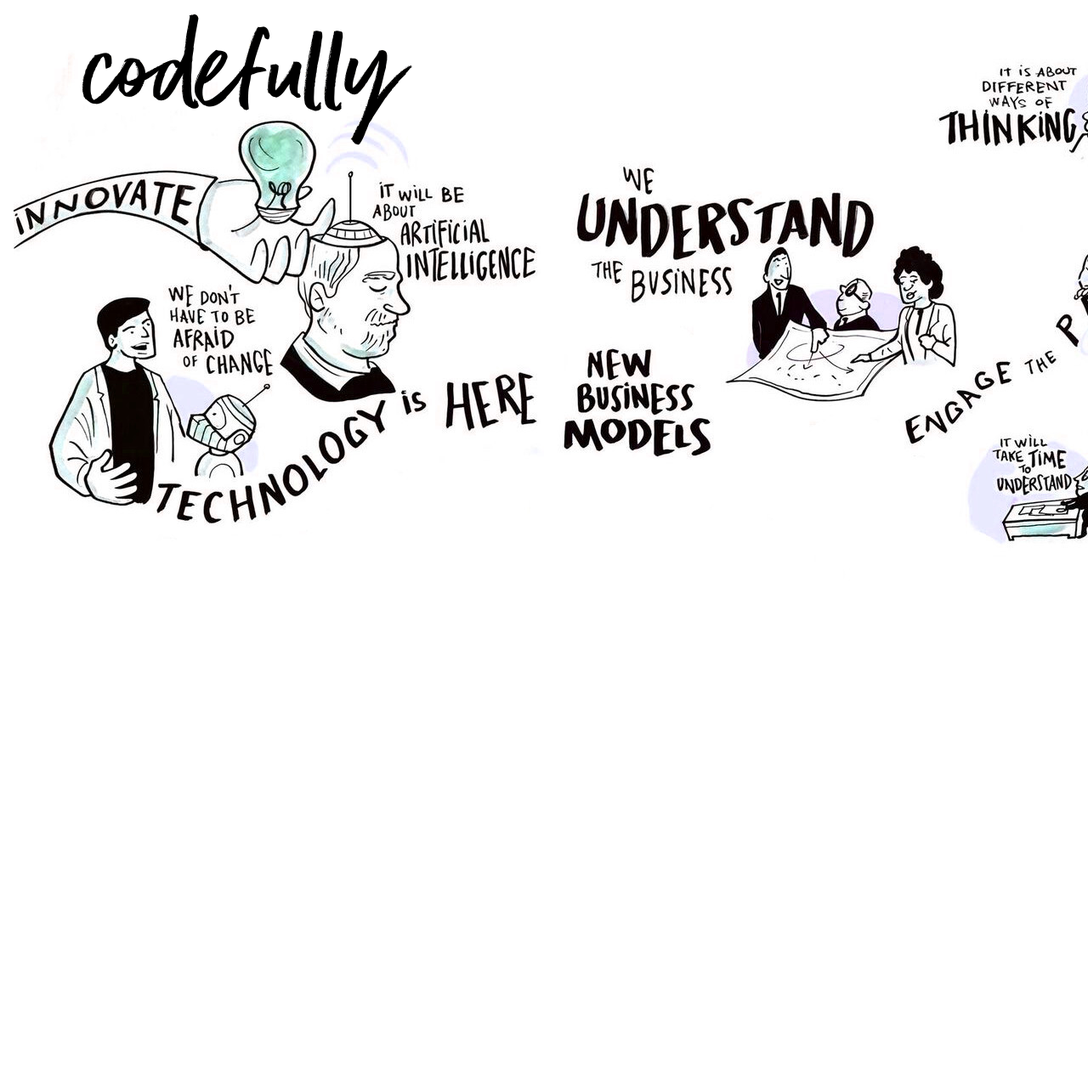
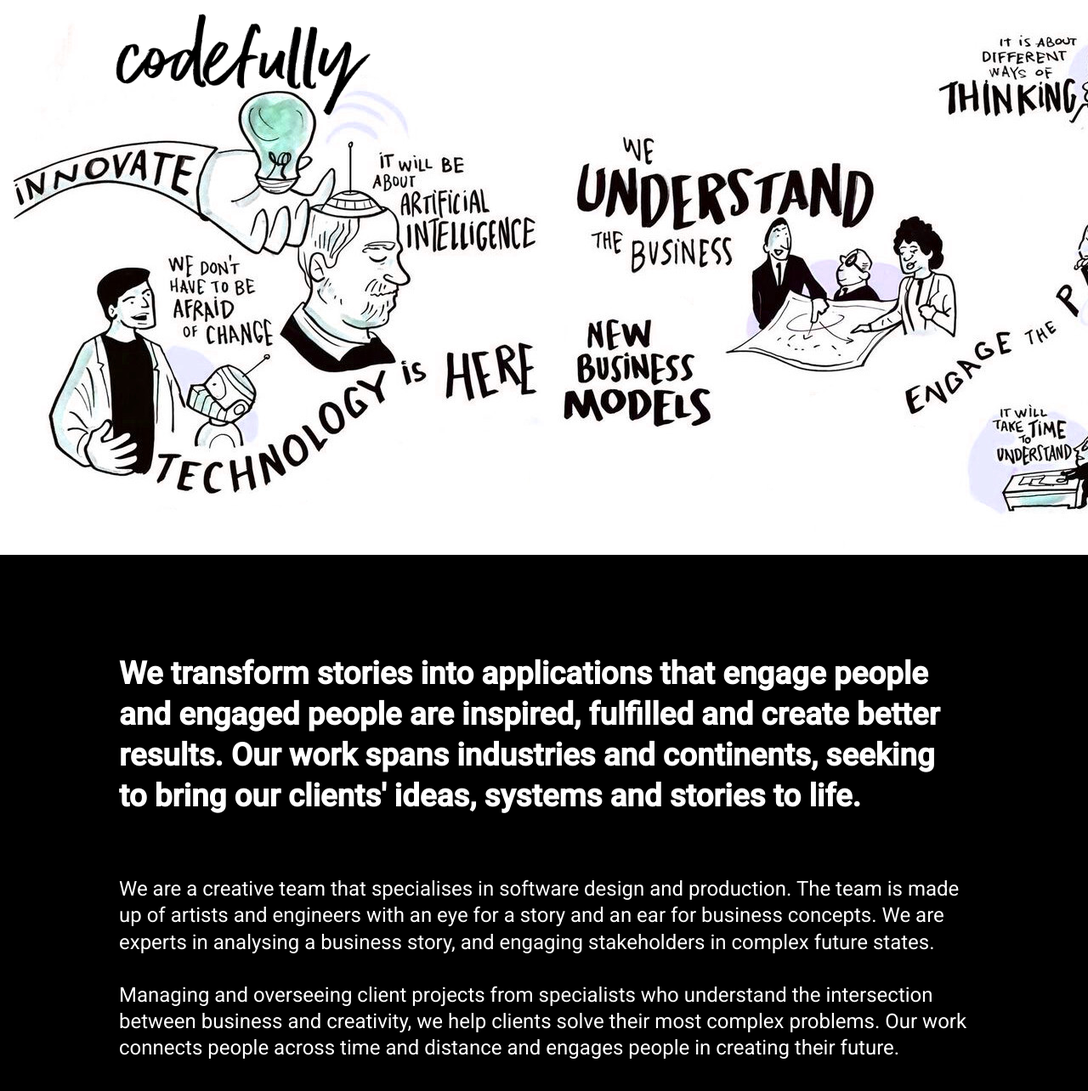
Before and after one commit to Codefully/codefully.io.gatsby, a Gatsby site: page / in a window 1280 px wide. Shown: the top 1284 px of the page at 85% size. Before the commit the page ends 800 px from the top, so only its background shows below. Built offline with nearby package versions, Linux system fonts and the light colour scheme; Gatsby itself is replaced by a stand-in of ours.

Commit message:
add copy

```diff
--- a/src/components/layout.css
+++ b/src/components/layout.css
@@ -2,8 +2,11 @@
 
 html {
 }
+
 body {
   background-color: white !important;
+  font-family: Roboto, 'Franklin Gothic Medium', 'Arial Narrow', Arial,
+    sans-serif;
 }
 
 footer {
--- a/src/components/layout.js
+++ b/src/components/layout.js
@@ -21,20 +21,12 @@
       <>
         {/* <Header siteTitle={data.site.siteMetadata.title} /> */}
         <CssBaseline />
-        <div
-          style={{
-            margin: `0 auto`,
-            maxWidth: 1600,
-            padding: `1rem`,
-          }}
-        >
         {children}
         <footer>
           © {new Date().getFullYear()}, Built with
           {` `}
           <a href="https://www.gatsbyjs.org">Gatsby</a>
         </footer>
-        </div>
       </>
     )}
   />
--- a/src/pages/index.js
+++ b/src/pages/index.js
@@ -10,12 +10,57 @@
 const IndexPage = () => (
   <Layout>
     <SEO title="Home" keywords={[`gatsby`, `application`, `react`]} />
-    <img alt="codefully.io" src={Logo} style={{ marginLeft: 80 }} />
-    <img
-      alt="banner"
-      src={Banner}
-      style={{ marginTop: -170, zIndex: -1, position: 'relative' }}
-    />
+    <div
+      style={{
+        margin: `0 auto`,
+        maxWidth: 1600,
+        padding: `1rem 1rem 0`,
+      }}
+    >
+      <img
+        alt="codefully.io"
+        src={Logo}
+        style={{ marginLeft: 120, maxWidth: 300 }}
+      />
+      <img
+        alt="banner"
+        src={Banner}
+        style={{ marginTop: -170, zIndex: -1, position: 'relative' }}
+      />
+    </div>
+    <div style={{ backgroundColor: '#000', color: '#FFF', padding: '5rem 0' }}>
+      <div style={{ maxWidth: 1000, margin: '0 auto' }}>
+        <p
+          style={{
+            fontSize: '2.3em',
+            lineHeight: '1.3em',
+            fontWeight: 'bold',
+          }}
+        >
+          We transform stories into applications that engage people and engaged
+          people are inspired, fulfilled and create better results. Our work
+          spans industries and continents, seeking to bring our clients' ideas,
+          systems and stories to life.
+        </p>
+        <p
+          style={{
+            fontSize: '1.5em',
+            lineHeight: '1.3em',
+            paddingTop: '1.4em',
+          }}
+        >
+          We are a creative team that specialises in software design and
+          production. The team is made up of artists and engineers with an eye
+          for a story and an ear for business concepts. We are experts in
+          analysing a business story, and engaging stakeholders in complex
+          future states. <br /> <br /> Managing and overseeing client projects
+          from specialists who understand the intersection between business and
+          creativity, we help clients solve their most complex problems. Our
+          work connects people across time and distance and engages people in
+          creating their future.
+        </p>
+      </div>
+    </div>
   </Layout>
 )
 
```
Also changed, not shown: src/images/Council_of_the_Future.jpg (added), src/images/Managing_Change_in_the_Public_Sector.jpg (added), src/images/Panel_2030_and_beyond.jpg (added), src/images/Panel_Tech_Driven_Public_Services_in_2030.jpg (added), src/images/Public_Service_of_the_Future.jpg (added). Lines whose indentation alone changed are shown as unchanged.
